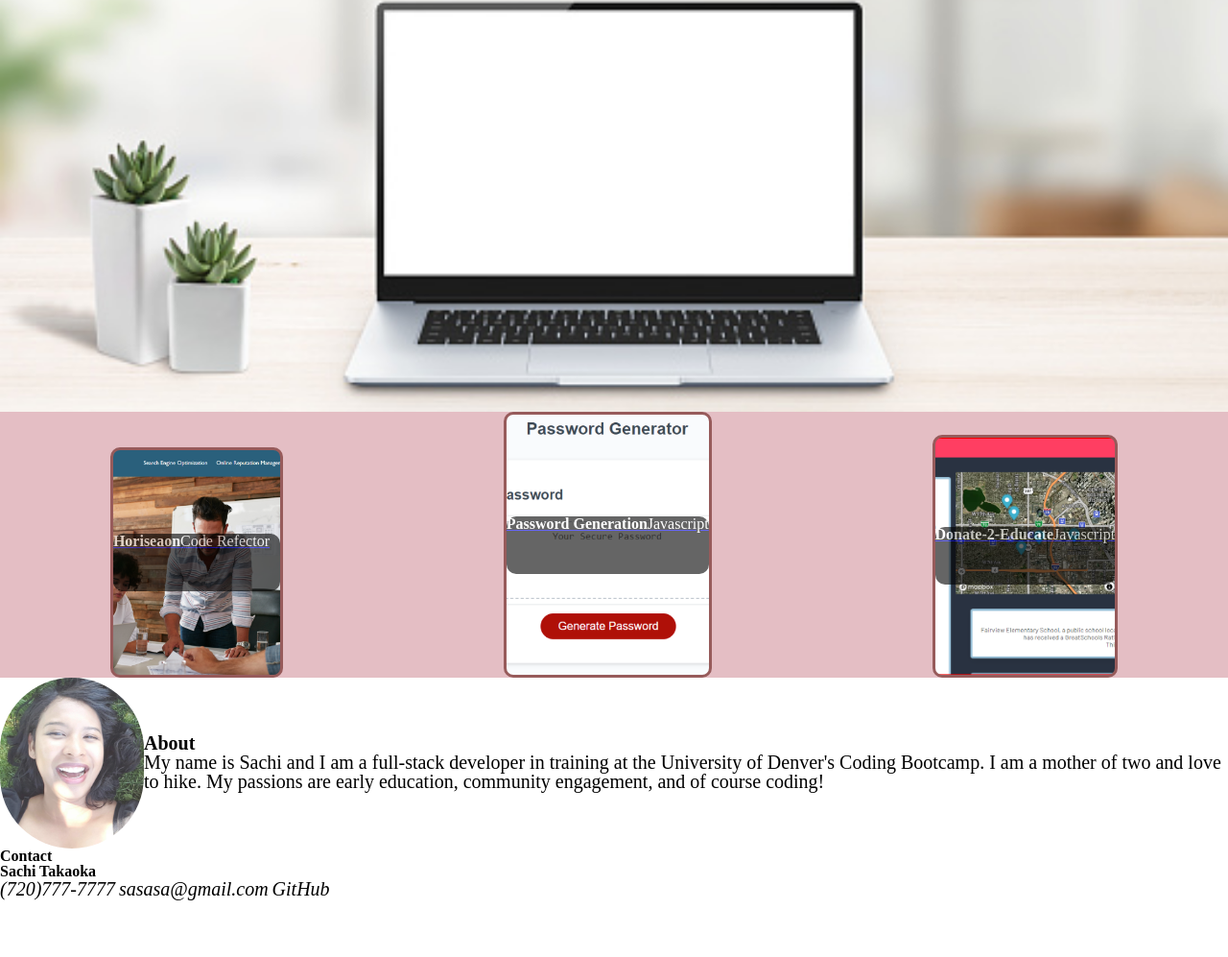
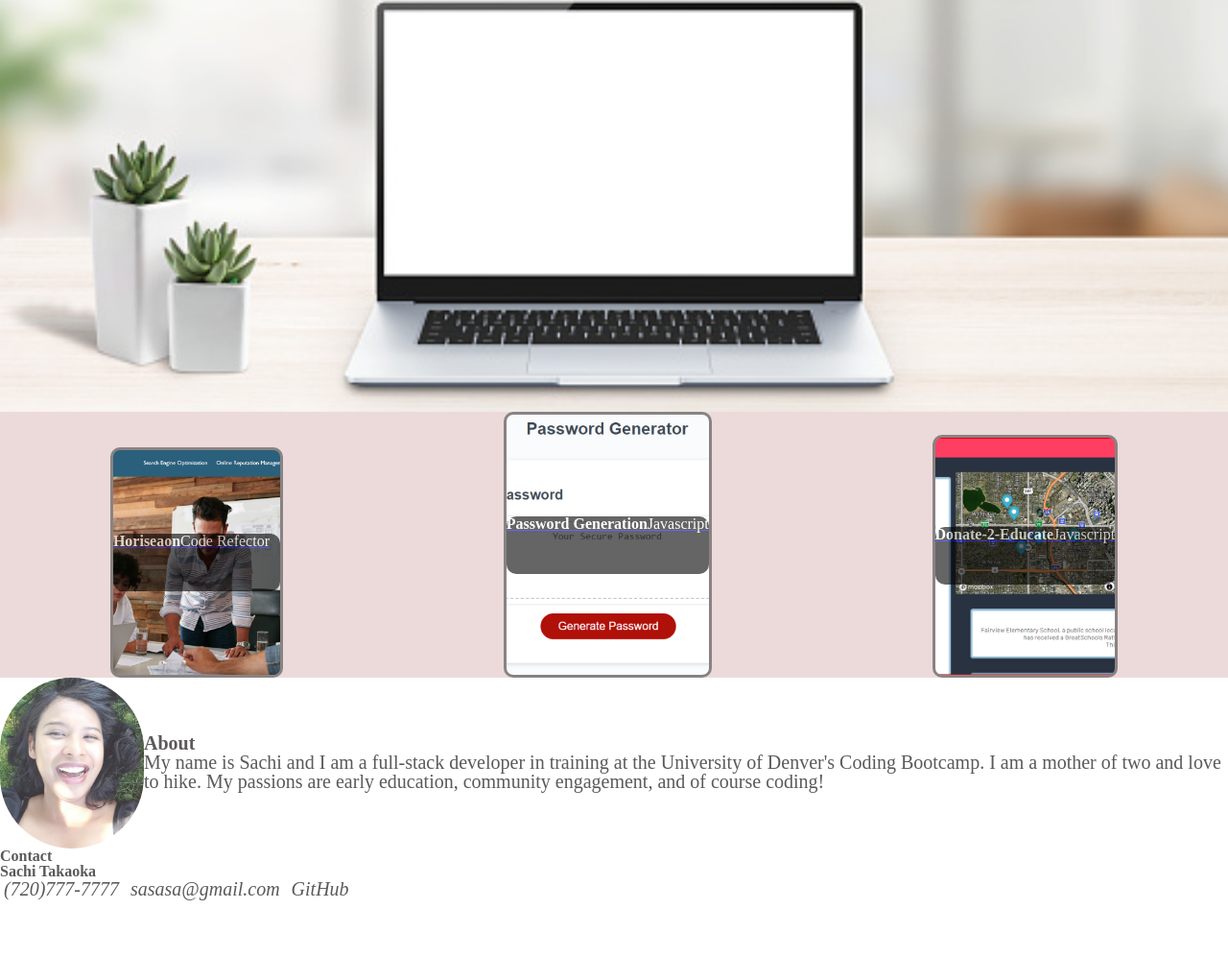
Before and after one commit to kaleikautakaoka/Virtual-Me, a plain HTML site: page index.html in a window 1280 px wide. Shown: the part 227-1224 px from the top of the page at 96% size. Drawn offline with Linux system fonts and the light colour scheme.

Commit message:
color for text in contact me section and buttons added for contact info

```diff
--- a/assets/css/style.css
+++ b/assets/css/style.css
@@ -2,15 +2,16 @@
     box-sizing: border-box;
     font-family: 'Times New Roman', Times, serif;
   }
-/*variables set to reuse colors*/
+/*Variables set to reuse colors*/
   :root {
     --rose: rgb(236, 218, 218);
     --dark: rgb(136, 131, 131);
+    --darker: rgb(92, 89, 89);
     --lighterp: rgb(228, 190, 196);
     --lighterb: rgb(151, 91, 91);
   }
 
-  /*header with nav bar in it*/
+  /*Header with Nav bar styling*/
   header {
     padding: 15px;
     padding: 15px 30px 15px 30px;
@@ -31,13 +32,13 @@
     color: var(--lighterp);
 }
 
-/*nav bar layout*/
+/*Nav bar layout*/
   nav {
     display: flex;
     flex-direction: row;
     flex-wrap: wrap;
   }
-/*href styling*/
+/*Href styling*/
 nav a {
     text-decoration: none;
     padding: 5px 12px;
@@ -58,7 +59,7 @@ nav a:hover {
     text-decoration: none;
 }
 
-/*herobanner*/
+/*Herobanner*/
 .hero-banner .ptag {
     background-image: url("../images/comuterpic.jpg");
     height: 600px;
@@ -77,6 +78,7 @@ nav a:hover {
     to {opacity: .5}
   }
 
+  /*Styling for projects and section*/
 .project-class {
   display: flex;
   justify-content: center;
@@ -90,14 +92,7 @@ nav a:hover {
   display: flex;
   justify-content: space-around;
   align-items: flex-end;
-  background-color: var(--lighterp);
-}
-
-.mypic img {
-    width: 150px;
-    float: left;
-    opacity: .8;
-    border-radius: 80px;
+  background-color: var(--rose);
 }
   .card div {
     margin-top: 50%;
@@ -116,13 +111,14 @@ nav a:hover {
     opacity: .5;
   }
 
+  /*Projects*/
   .horiseon {
     width: 180px;
     background-size: cover;
     background-position: center;
     border-style: solid;
     border-radius: 10px;
-    border-color: var(--lighterb);
+    border-color: var(--dark);
     background-image: url("../images/horiseon.png");
   }
 
@@ -131,7 +127,7 @@ nav a:hover {
     background-position: center;
     border-style: solid;
     border-radius: 10px;
-    border-color: var(--lighterb);
+    border-color: var(--dark);
     background-image: url("../images/pass-gen.png");
   }
 
@@ -140,10 +136,11 @@ nav a:hover {
     background-position: center;
     border-style: solid;
     border-radius: 10px;
-    border-color: var(--lighterb);
+    border-color: var(--dark);
     background-image: url("../images/donate.png");
   }
 
+  /*Gray area infront of projects that gives them the title*/
   .spanand {
     display: flex;
     align-self: center;
@@ -151,6 +148,14 @@ nav a:hover {
     border-radius: 10px;
     background-color: black;
   }
+
+/*About me section with my picture*/
+  .mypic img {
+    width: 150px;
+    float: left;
+    opacity: .8;
+    border-radius: 80px;
+}
 
   .about-me {
     display: flex;
@@ -162,23 +167,45 @@ nav a:hover {
     flex-direction: row;
     text-decoration: none;
     padding-bottom: 60px;
-    color: var(--black);
+    color: var(--darker);
     font-family: 'Times New Roman', Times, serif;
     font-size: 20px;
   }
 
+/*Contact me section*/
+h2 {
+  text-decoration: none;
+  color: var(--darker);
+}
+
+h4 {
+  text-decoration: none;
+  color: var(--darker);
+}
   .contactme a {
     display: inline;
     flex-direction: row;
     align-items: center;
     justify-content: space-between;
+    transition: all .20s ease-in;
     text-decoration: none;
     padding-bottom: 60px;
-    color: var(--black);
+    color: var(--darker);
     font-family: 'Times New Roman', Times, serif;
     font-size: 20px;
     width: 100%;
   }
+
+  .contactme a:hover {
+    background-color: var(--lighterp);
+}
+
+.button {
+    border-radius: 20px;;
+    padding: 5px 4px;
+    text-align: center;
+    text-decoration: none;
+}
 
   /*media screen added to allow the page to fit most cell phone screens*/
 
--- a/index.html
+++ b/index.html
@@ -75,9 +75,9 @@
             <h4>Sachi Takaoka</h4>
             <div>
             <address>
-                    <a href="tel:+(720)777-7777" alt="my phone number">(720)777-7777</a>
-                    <a href="mailto:sasasa@gmail.com" alt="my email">sasasa@gmail.com</a>
-                    <a href="https://github.com/kaleikautakaoka" target="_blank" alt="link to my github account">GitHub</a>
+                    <a href="tel:+(720)777-7777" class="button" alt="my phone number">(720)777-7777</a>
+                    <a href="mailto:sasasa@gmail.com" class="button" alt="my email">sasasa@gmail.com</a>
+                    <a href="https://github.com/kaleikautakaoka" class="button" target="_blank" alt="link to my github account">GitHub</a>
             </address>
             </div>
     </section>
```
Also changed, not shown: 1 other file.
